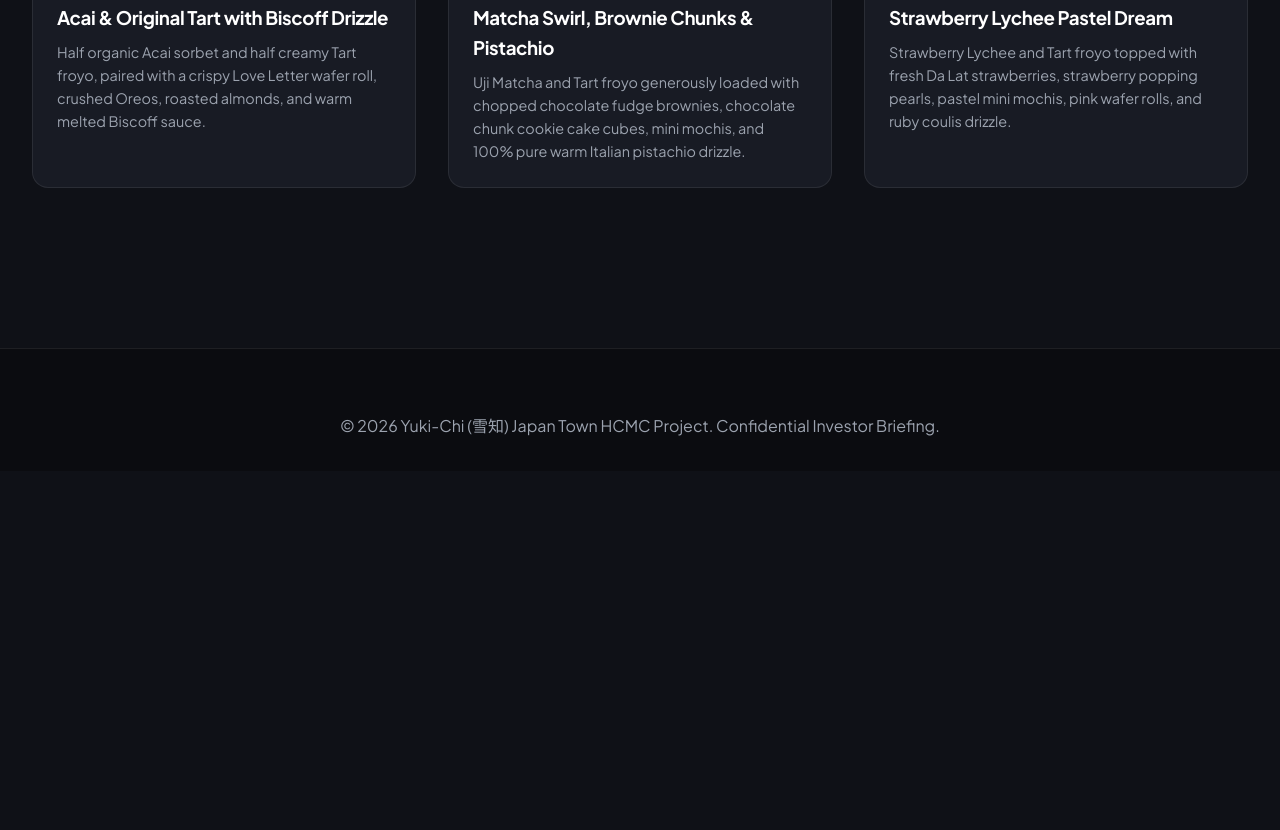
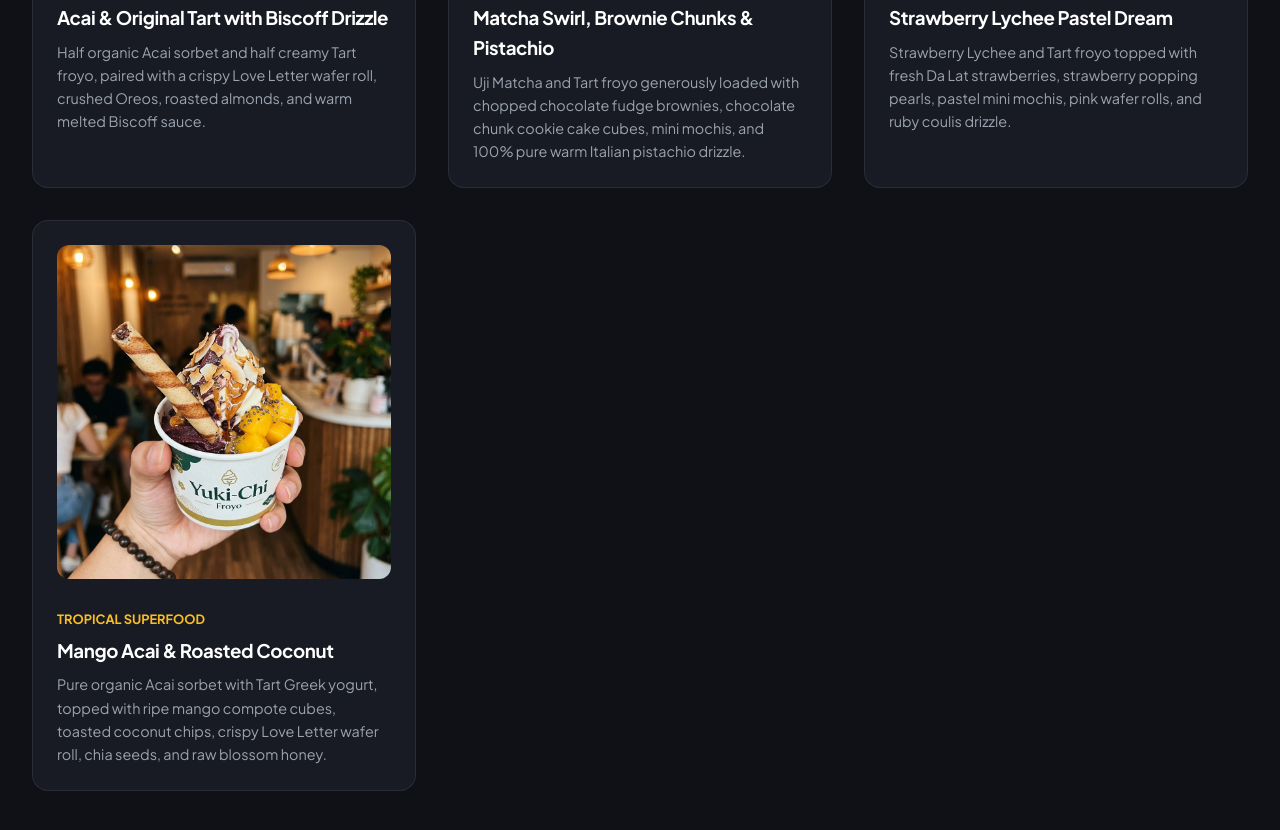
Before and after one commit to vincentekt/yaourt-chi, a website built with Vite: page customer-creations.html in a window 1280 px wide. Shown: the part 720-1550 px from the top of the page. Before the commit the page ends 1191 px from the top, so only its background shows below. Built offline with nearby package versions, Linux system fonts and the light colour scheme.

Commit message:
expand_consistent_gallery_sets

```diff
--- a/customer-creations.html
+++ b/customer-creations.html
@@ -53,6 +53,14 @@
           <h3 style="margin-top: 0.3rem; margin-bottom: 0.5rem;">Strawberry Lychee Pastel Dream</h3>
           <p style="color: var(--text-muted); font-size: 0.9rem;">Strawberry Lychee and Tart froyo topped with fresh Da Lat strawberries, strawberry popping pearls, pastel mini mochis, pink wafer rolls, and ruby coulis drizzle.</p>
         </div>
+
+        <!-- Card 4: Tropical Mango Superfood -->
+        <div class="feature-card" style="padding: 1.5rem;">
+          <img src="acai_tropical_mango_cup.jpg" alt="Tropical Mango Superfood Acai" style="width: 100%; border-radius: 12px; margin-bottom: 1.2rem;" />
+          <span style="color: #fbbf24; font-size: 0.8rem; font-weight: 700;">TROPICAL SUPERFOOD</span>
+          <h3 style="margin-top: 0.3rem; margin-bottom: 0.5rem;">Mango Acai & Roasted Coconut</h3>
+          <p style="color: var(--text-muted); font-size: 0.9rem;">Pure organic Acai sorbet with Tart Greek yogurt, topped with ripe mango compote cubes, toasted coconut chips, crispy Love Letter wafer roll, chia seeds, and raw blossom honey.</p>
+        </div>
       </div>
     </div>
 
```
Also changed, not shown: interior.html (+6 -0 lines), public/acai_tropical_mango_cup.jpg (added), public/shophouse_night_exterior.jpg (added).
